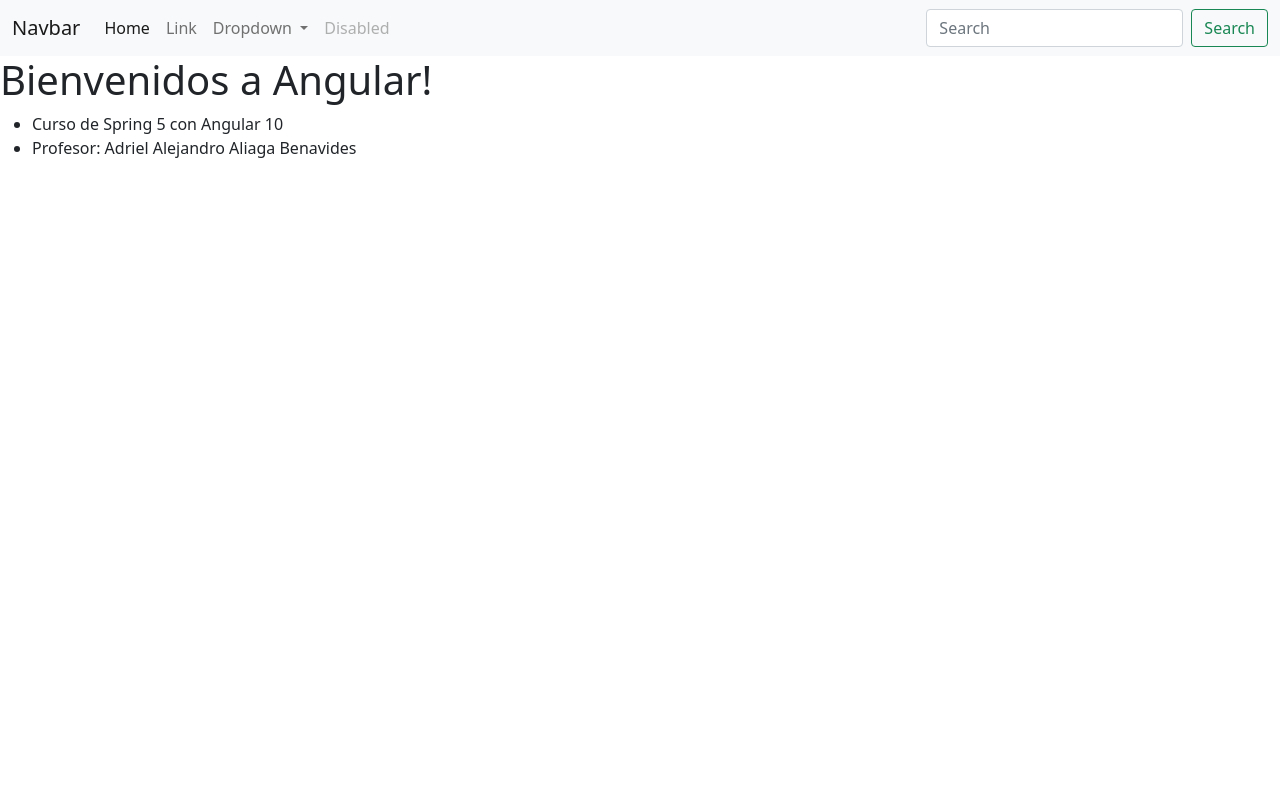
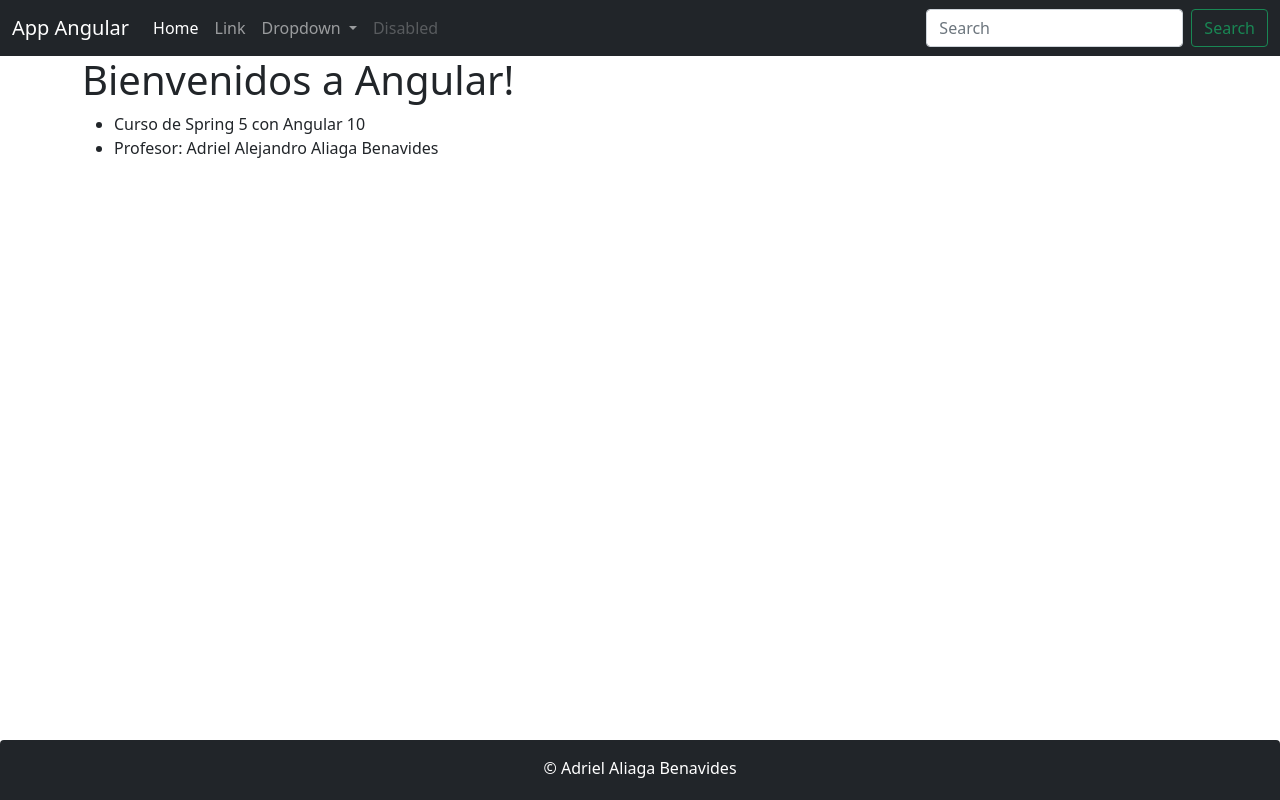
Before and after one commit to aaliagab/clientes-app, an Angular app: page / in a window 1280 px wide. Built offline with nearby package versions, Linux system fonts and the light colour scheme.

Commit message:
creando footer

```diff
--- a/src/app/app.component.html
+++ b/src/app/app.component.html
@@ -1,39 +1,5 @@
-<nav class="navbar navbar-expand-lg navbar-light bg-light">
-  <div class="container-fluid">
-    <a class="navbar-brand" href="#">Navbar</a>
-    <button class="navbar-toggler" type="button" data-bs-toggle="collapse" data-bs-target="#navbarSupportedContent" aria-controls="navbarSupportedContent" aria-expanded="false" aria-label="Toggle navigation">
-      <span class="navbar-toggler-icon"></span>
-    </button>
-    <div class="collapse navbar-collapse" id="navbarSupportedContent">
-      <ul class="navbar-nav me-auto mb-2 mb-lg-0">
-        <li class="nav-item">
-          <a class="nav-link active" aria-current="page" href="#">Home</a>
-        </li>
-        <li class="nav-item">
-          <a class="nav-link" href="#">Link</a>
-        </li>
-        <li class="nav-item dropdown">
-          <a class="nav-link dropdown-toggle" href="#" id="navbarDropdown" role="button" data-bs-toggle="dropdown" aria-expanded="false">
-            Dropdown
-          </a>
-          <ul class="dropdown-menu" aria-labelledby="navbarDropdown">
-            <li><a class="dropdown-item" href="#">Action</a></li>
-            <li><a class="dropdown-item" href="#">Another action</a></li>
-            <li><hr class="dropdown-divider"></li>
-            <li><a class="dropdown-item" href="#">Something else here</a></li>
-          </ul>
-        </li>
-        <li class="nav-item">
-          <a class="nav-link disabled">Disabled</a>
-        </li>
-      </ul>
-      <form class="d-flex">
-        <input class="form-control me-2" type="search" placeholder="Search" aria-label="Search">
-        <button class="btn btn-outline-success" type="submit">Search</button>
-      </form>
-    </div>
-  </div>
-</nav>
+<app-header></app-header>
+<div class="container">
   <h1>
     {{title}}!
   </h1>
@@ -41,3 +7,6 @@
     <li>{{curso}}</li>
     <li>Profesor: {{profesor}}</li>
   </ul>
+</div>
+
+<app-footer></app-footer>
--- a/src/app/app.module.ts
+++ b/src/app/app.module.ts
@@ -2,10 +2,14 @@ import { NgModule } from '@angular/core';
 import { BrowserModule } from '@angular/platform-browser';
 
 import { AppComponent } from './app.component';
+import { HeaderComponent} from './header/header.component';
+import { FooterComponent} from './footer/footer.component';
 
 @NgModule({
   declarations: [
-    AppComponent
+    AppComponent,
+    HeaderComponent,
+    FooterComponent
   ],
   imports: [
     BrowserModule
--- /dev/null
+++ b/src/app/footer/footer.component.css
@@ -0,0 +1,6 @@
+.footer{
+  position: absolute;
+  bottom: 0px;
+  height: 60px;
+  width: 100%;
+}
--- /dev/null
+++ b/src/app/footer/footer.component.html
@@ -0,0 +1,7 @@
+<footer class="bg-dark rounded-top text-center footer">
+  <div class="container py-2">
+    <p class="text-white my-2">
+    &copy;  {{author.nombre+' '+author.apellido}}
+    </p>
+  </div>
+</footer>
--- /dev/null
+++ b/src/app/footer/footer.component.ts
@@ -0,0 +1,9 @@
+import {Component} from '@angular/core'
+@Component({
+  selector: 'app-footer',
+  templateUrl: './footer.component.html',
+  styleUrls: ['./footer.component.css']
+})
+export class FooterComponent {
+  public author: any = {nombre:'Adriel', apellido:'Aliaga Benavides'}
+}
--- /dev/null
+++ b/src/app/header/header.component.html
@@ -0,0 +1,36 @@
+<nav class="navbar navbar-expand-lg navbar-dark bg-dark">
+  <div class="container-fluid">
+    <a class="navbar-brand" href="#">{{title}}</a>
+    <button class="navbar-toggler" type="button" data-bs-toggle="collapse" data-bs-target="#navbarSupportedContent" aria-controls="navbarSupportedContent" aria-expanded="false" aria-label="Toggle navigation">
+      <span class="navbar-toggler-icon"></span>
+    </button>
+    <div class="collapse navbar-collapse" id="navbarSupportedContent">
+      <ul class="navbar-nav me-auto mb-2 mb-lg-0">
+        <li class="nav-item">
+          <a class="nav-link active" aria-current="page" href="#">Home</a>
+        </li>
+        <li class="nav-item">
+          <a class="nav-link" href="#">Link</a>
+        </li>
+        <li class="nav-item dropdown">
+          <a class="nav-link dropdown-toggle" href="#" id="navbarDropdown" role="button" data-bs-toggle="dropdown" aria-expanded="false">
+            Dropdown
+          </a>
+          <ul class="dropdown-menu" aria-labelledby="navbarDropdown">
+            <li><a class="dropdown-item" href="#">Action</a></li>
+            <li><a class="dropdown-item" href="#">Another action</a></li>
+            <li><hr class="dropdown-divider"></li>
+            <li><a class="dropdown-item" href="#">Something else here</a></li>
+          </ul>
+        </li>
+        <li class="nav-item">
+          <a class="nav-link disabled">Disabled</a>
+        </li>
+      </ul>
+      <form class="d-flex">
+        <input class="form-control me-2" type="search" placeholder="Search" aria-label="Search">
+        <button class="btn btn-outline-success" type="submit">Search</button>
+      </form>
+    </div>
+  </div>
+</nav>
--- /dev/null
+++ b/src/app/header/header.component.ts
@@ -0,0 +1,8 @@
+import {Component} from '@angular/core'
+@Component({
+  selector: 'app-header',
+  templateUrl: './header.component.html'
+})
+export class HeaderComponent{
+  title: string = 'App Angular';
+}
```
Also changed, not shown: 1 other file (tests, documents, lock files or other folders). Lines whose indentation alone changed are shown as unchanged.
